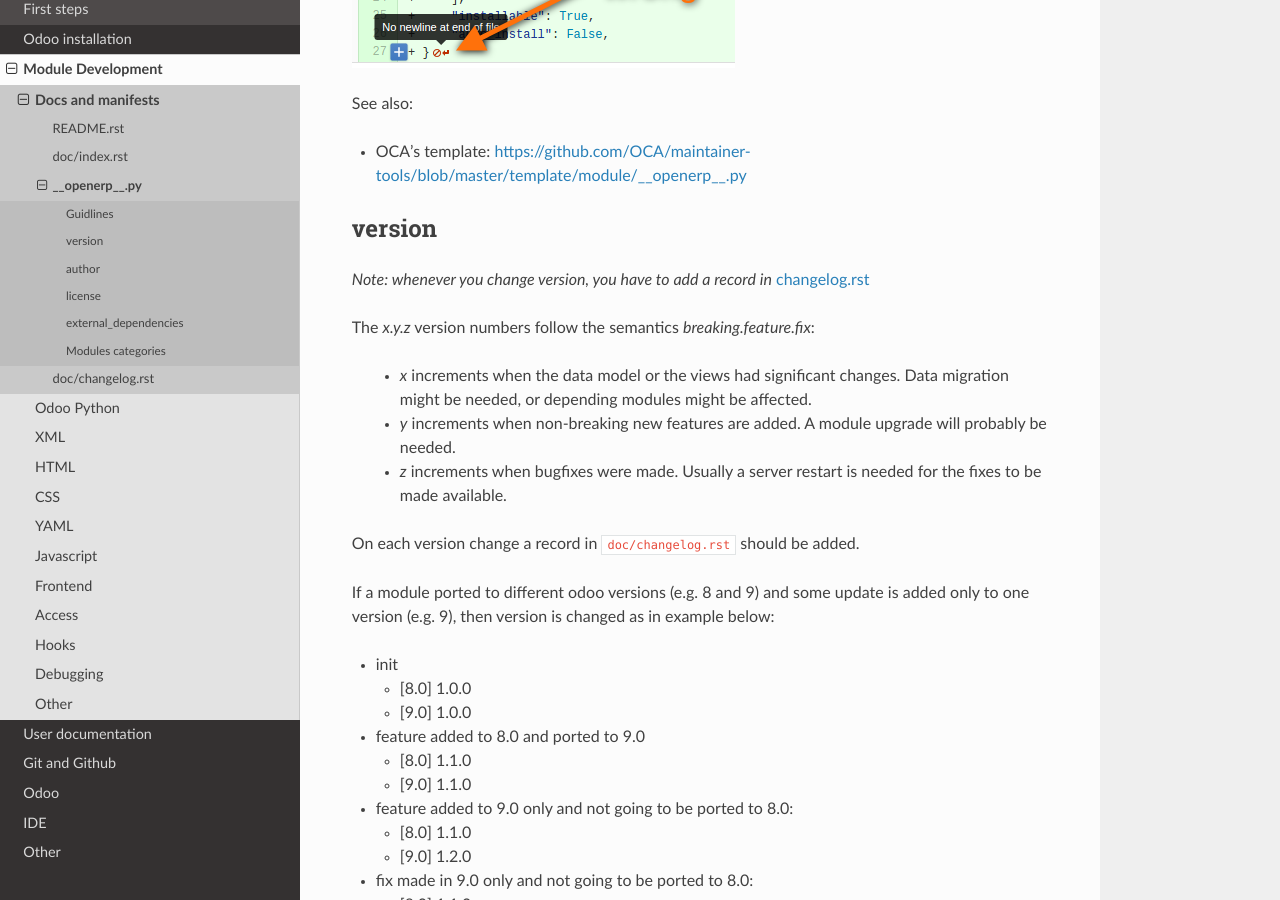
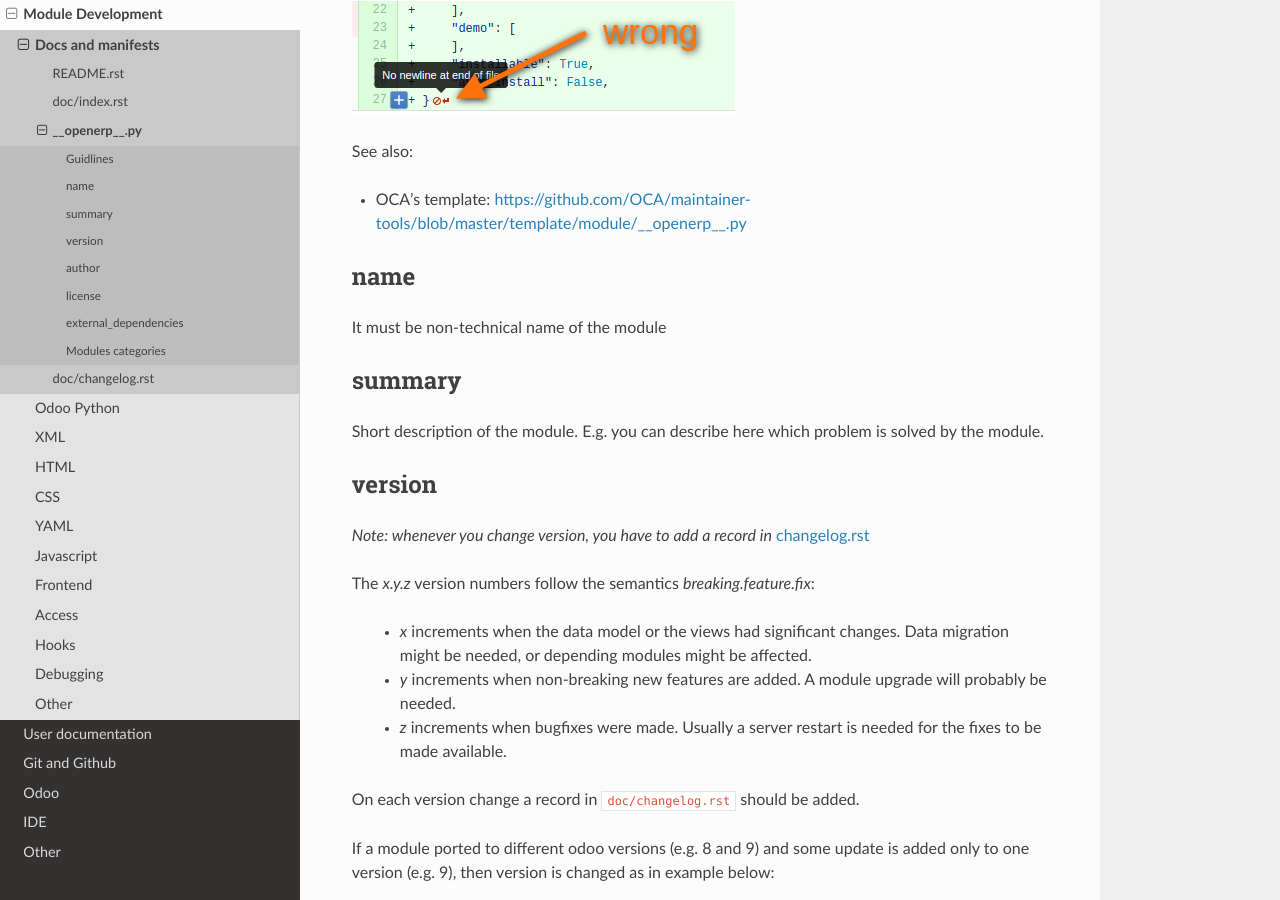
Before and after one commit to itpp-labs/odoo-development, a Sphinx documentation site: the page built from docs/dev/docs/__openerp__.py.rst, in a window 1280 px wide and 900 px high, scrolled down 1262 px. Built offline with Sphinx 7.4.7 and the Read the Docs theme 2.0.0, drawn with Linux system fonts in a browser that asks for light colours; pages that are not in the unit, such as notebooks, are missing from menus.

Commit message:
__openerp__.py: update formatting + add note about name and summary

```diff
--- a/docs/dev/docs/__openerp__.py.rst
+++ b/docs/dev/docs/__openerp__.py.rst
@@ -1,11 +1,12 @@
-__openerp__.py
-==============
+================
+ __openerp__.py
+================
 
 .. contents::
    :local:
 
 Guidlines
----------
+=========
 
 Use example below as template. What are important here:
 
@@ -56,8 +57,19 @@ See also:
 
 * OCA's template: https://github.com/OCA/maintainer-tools/blob/master/template/module/__openerp__.py
 
+name
+====
+
+It must be non-technical name of the module
+
+summary
+=======
+
+Short description of the module. E.g. you can describe here which problem is solved by the module.
+
+
 version
--------
+=======
 
 *Note: whenever you change version, you have to add a record in* :doc:`changelog.rst <changelog.rst>`
 
@@ -100,12 +112,12 @@ added only to one version (e.g. 9), then version is changed as in example below:
 i.e. two module branches cannot have same versions with a different meaning
 
 version in OCA
-^^^^^^^^^^^^^^
+--------------
 
 While `OCA use odoo version in module version <https://github.com/OCA/maintainer-tools/blob/master/CONTRIBUTING.md#version-numbers>`_ (e.g. ``8.0.1.0.0``), we specify odoo version in :doc:`README.rst <README.rst>` file and use three numbers in version (e.g. ``1.0.0``).
 
 author
-------
+======
 
 Use company first and then developer(s): ::
 
@@ -114,7 +126,7 @@ Use company first and then developer(s): ::
 In the main, if module already exists and you make small updates\fixes, you should not add your name to authors.
 
 author in OCA
-^^^^^^^^^^^^^
+-------------
 
 For OCA's repositories put company name first, then OCA. Developers are listed in README file: ::
 
@@ -122,7 +134,7 @@ For OCA's repositories put company name first, then OCA. Developers are listed i
 
 
 license
--------
+=======
 
 IT-Projects LLC uses following licences:
 
@@ -132,7 +144,7 @@ IT-Projects LLC uses following licences:
 For OCA's repositories use ``"AGPL-3"``.
 
 external_dependencies
----------------------
+=====================
 
 Check if some python library exists::
 
@@ -146,7 +158,7 @@ Check if some sytem application exists::
 
 
 Modules categories
-------------------
+==================
 
 We got to use this categories ("category" field) if possible:
 
```
